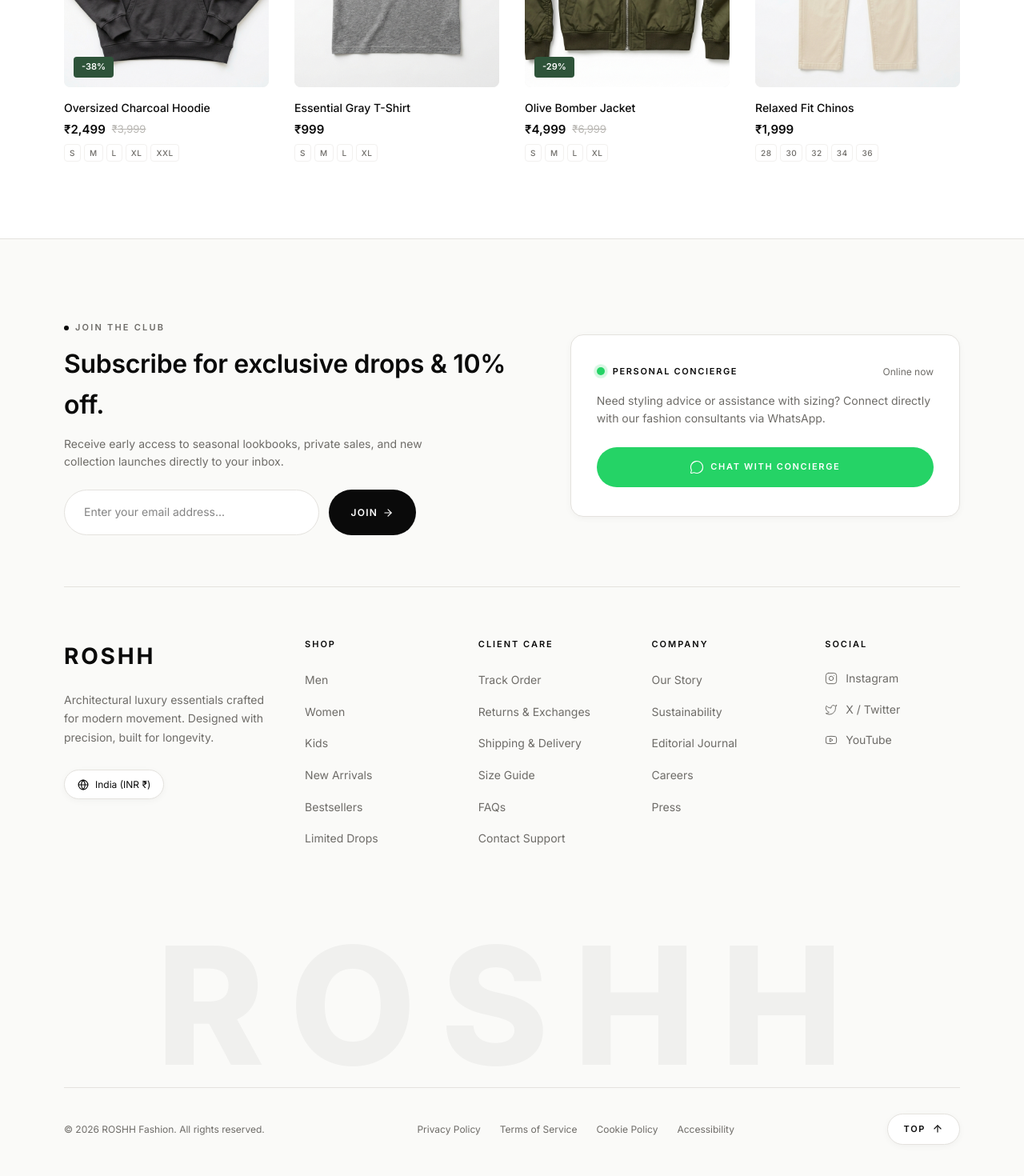
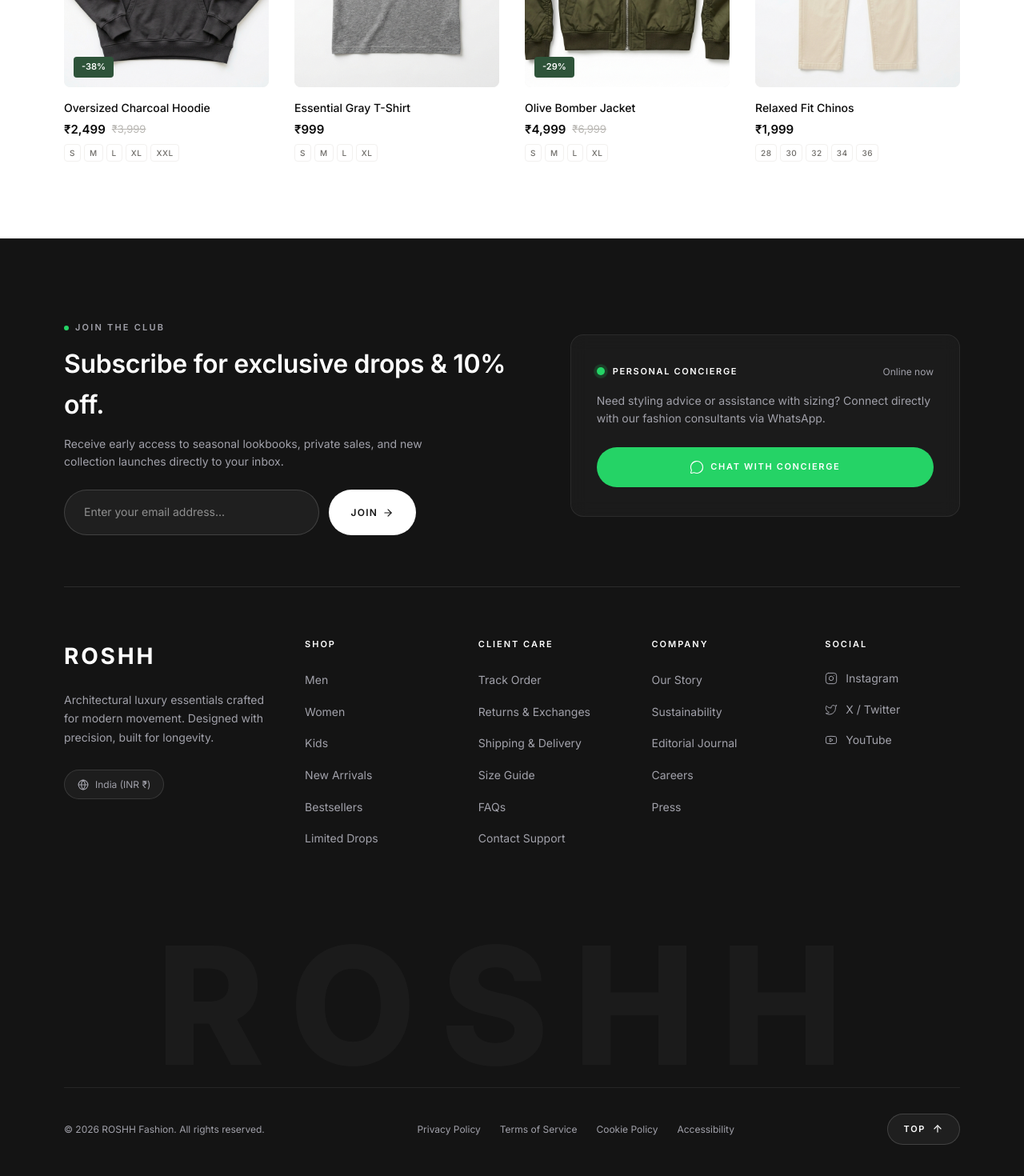
Before and after one commit to vinay-parit/roshh-fashion, a Next.js app: page / in a window 1280 px wide. Shown: the part 2851-4321 px from the top of the page at 80% size. Built offline with nearby package versions, Linux system fonts and the light colour scheme.

Commit message:
Footer color updated!!

```diff
--- a/app/components/Footer.jsx
+++ b/app/components/Footer.jsx
@@ -113,13 +113,13 @@
   return (
     <footer
       style={{
-        background: "var(--color-off-white)",
-        color: "var(--color-black)",
+        background: "#141414",
+        color: "#FFFFFF",
         paddingTop: "96px",
         paddingBottom: "40px",
         position: "relative",
         overflow: "hidden",
-        borderTop: "var(--border-hairline)",
+        borderTop: "1px solid rgba(255, 255, 255, 0.08)",
       }}
     >
       <div className="container-wide">
@@ -130,7 +130,7 @@
             gridTemplateColumns: "1.2fr 1fr",
             gap: "48px",
             paddingBottom: "64px",
-            borderBottom: "1px solid #E4E2DE",
+            borderBottom: "1px solid rgba(255, 255, 255, 0.1)",
             marginBottom: "64px",
             alignItems: "center",
           }}
@@ -151,14 +151,14 @@
                   width: "6px",
                   height: "6px",
                   borderRadius: "50%",
-                  backgroundColor: "var(--color-black)",
+                  backgroundColor: "var(--color-whatsapp)",
                   display: "inline-block",
                 }}
               />
               <span
                 className="text-label"
                 style={{
-                  color: "var(--color-stone)",
+                  color: "#A1A1AA",
                   fontSize: "11px",
                   letterSpacing: "0.2em",
                 }}
@@ -172,14 +172,14 @@
                 fontWeight: 600,
                 letterSpacing: "-0.01em",
                 marginBottom: "12px",
-                color: "var(--color-black)",
+                color: "#FFFFFF",
               }}
             >
               Subscribe for exclusive drops & 10% off.
             </h3>
             <p
               style={{
-                color: "var(--color-stone)",
+                color: "#A1A1AA",
                 fontSize: "14px",
                 maxWidth: "480px",
                 marginBottom: "24px",
@@ -205,29 +205,29 @@
                 required
                 style={{
                   flex: 1,
-                  background: "var(--color-white)",
-                  border: "1px solid #E4E2DE",
+                  background: "rgba(255, 255, 255, 0.05)",
+                  border: "1px solid rgba(255, 255, 255, 0.15)",
                   borderRadius: "var(--radius-full)",
                   padding: "16px 24px",
-                  color: "var(--color-black)",
+                  color: "#FFFFFF",
                   fontSize: "14px",
                   outline: "none",
-                  transition: "border-color 250ms, box-shadow 250ms",
+                  transition: "border-color 250ms, background 250ms",
                 }}
                 onFocus={(e) => {
-                  e.target.style.borderColor = "var(--color-black)";
-                  e.target.style.boxShadow = "0 0 0 1px var(--color-black)";
+                  e.target.style.borderColor = "#FFFFFF";
+                  e.target.style.background = "rgba(255, 255, 255, 0.08)";
                 }}
                 onBlur={(e) => {
-                  e.target.style.borderColor = "#E4E2DE";
-                  e.target.style.boxShadow = "none";
+                  e.target.style.borderColor = "rgba(255, 255, 255, 0.15)";
+                  e.target.style.background = "rgba(255, 255, 255, 0.05)";
                 }}
               />
               <button
                 type="submit"
                 style={{
-                  background: "var(--color-black)",
-                  color: "var(--color-white)",
+                  background: "#FFFFFF",
+                  color: "#141414",
                   border: "none",
                   borderRadius: "var(--radius-full)",
                   padding: "0 28px",
@@ -244,11 +244,11 @@
                 }}
                 onMouseEnter={(e) => {
                   e.currentTarget.style.transform = "scale(1.03)";
-                  e.currentTarget.style.background = "var(--color-charcoal)";
+                  e.currentTarget.style.background = "#F4F4F5";
                 }}
                 onMouseLeave={(e) => {
                   e.currentTarget.style.transform = "scale(1)";
-                  e.currentTarget.style.background = "var(--color-black)";
+                  e.currentTarget.style.background = "#FFFFFF";
                 }}
               >
                 {subscribed ? (
@@ -267,14 +267,14 @@
           {/* WhatsApp Concierge Card */}
           <div
             style={{
-              background: "var(--color-white)",
-              border: "1px solid #E4E2DE",
+              background: "rgba(255, 255, 255, 0.03)",
+              border: "1px solid rgba(255, 255, 255, 0.08)",
               borderRadius: "var(--radius-lg)",
               padding: "36px 32px",
               display: "flex",
               flexDirection: "column",
               gap: "16px",
-              boxShadow: "var(--shadow-sm)",
+              backdropFilter: "blur(10px)",
             }}
           >
             <div style={{ display: "flex", alignItems: "center", justifyContent: "space-between" }}>
@@ -312,17 +312,17 @@
                 </span>
                 <span
                   className="text-label"
-                  style={{ color: "var(--color-black)", fontSize: "11px" }}
+                  style={{ color: "#FFFFFF", fontSize: "11px" }}
                 >
                   PERSONAL CONCIERGE
                 </span>
               </div>
-              <span style={{ fontSize: "12px", color: "var(--color-stone)" }}>
+              <span style={{ fontSize: "12px", color: "#A1A1AA" }}>
                 Online now
               </span>
             </div>
 
-            <p style={{ color: "var(--color-stone)", fontSize: "14px", margin: 0, lineHeight: 1.6 }}>
+            <p style={{ color: "#A1A1AA", fontSize: "14px", margin: 0, lineHeight: 1.6 }}>
               Need styling advice or assistance with sizing? Connect directly with our fashion consultants via WhatsApp.
             </p>
 
@@ -362,7 +362,7 @@
                 fontSize: "28px",
                 fontWeight: 700,
                 letterSpacing: "0.1em",
-                color: "var(--color-black)",
+                color: "#FFFFFF",
                 textDecoration: "none",
                 display: "inline-block",
                 marginBottom: "20px",
@@ -372,7 +372,7 @@
             </Link>
             <p
               style={{
-                color: "var(--color-stone)",
+                color: "#A1A1AA",
                 fontSize: "14px",
                 lineHeight: 1.7,
                 marginBottom: "28px",
@@ -390,12 +390,11 @@
                 gap: "8px",
                 padding: "8px 16px",
                 borderRadius: "var(--radius-full)",
-                border: "1px solid #E4E2DE",
-                background: "var(--color-white)",
+                border: "1px solid rgba(255, 255, 255, 0.12)",
+                background: "rgba(255, 255, 255, 0.04)",
                 fontSize: "12px",
-                color: "var(--color-black)",
+                color: "#A1A1AA",
                 cursor: "pointer",
-                boxShadow: "var(--shadow-sm)",
               }}
             >
               <Globe size={14} />
@@ -408,7 +407,7 @@
             <h4
               className="text-label"
               style={{
-                color: "var(--color-black)",
+                color: "#FFFFFF",
                 marginBottom: "24px",
                 fontSize: "11px",
                 letterSpacing: "0.18em",
@@ -422,18 +421,18 @@
                   <Link
                     href={link.href}
                     style={{
-                      color: "var(--color-stone)",
+                      color: "#A1A1AA",
                       textDecoration: "none",
                       fontSize: "14px",
                       transition: "color 200ms ease, transform 200ms ease",
                       display: "inline-block",
                     }}
                     onMouseEnter={(e) => {
-                      e.target.style.color = "var(--color-black)";
+                      e.target.style.color = "#FFFFFF";
                       e.target.style.transform = "translateX(4px)";
                     }}
                     onMouseLeave={(e) => {
-                      e.target.style.color = "var(--color-stone)";
+                      e.target.style.color = "#A1A1AA";
                       e.target.style.transform = "translateX(0)";
                     }}
                   >
@@ -449,7 +448,7 @@
             <h4
               className="text-label"
               style={{
-                color: "var(--color-black)",
+                color: "#FFFFFF",
                 marginBottom: "24px",
                 fontSize: "11px",
                 letterSpacing: "0.18em",
@@ -463,18 +462,18 @@
                   <Link
                     href={link.href}
                     style={{
-                      color: "var(--color-stone)",
+                      color: "#A1A1AA",
                       textDecoration: "none",
                       fontSize: "14px",
                       transition: "color 200ms ease, transform 200ms ease",
                       display: "inline-block",
                     }}
                     onMouseEnter={(e) => {
-                      e.target.style.color = "var(--color-black)";
+                      e.target.style.color = "#FFFFFF";
                       e.target.style.transform = "translateX(4px)";
                     }}
                     onMouseLeave={(e) => {
-                      e.target.style.color = "var(--color-stone)";
+                      e.target.style.color = "#A1A1AA";
                       e.target.style.transform = "translateX(0)";
                     }}
                   >
@@ -490,7 +489,7 @@
             <h4
               className="text-label"
               style={{
-                color: "var(--color-black)",
+                color: "#FFFFFF",
                 marginBottom: "24px",
                 fontSize: "11px",
                 letterSpacing: "0.18em",
@@ -504,18 +503,18 @@
                   <Link
                     href={link.href}
                     style={{
-                      color: "var(--color-stone)",
+                      color: "#A1A1AA",
                       textDecoration: "none",
                       fontSize: "14px",
                       transition: "color 200ms ease, transform 200ms ease",
                       display: "inline-block",
                     }}
                     onMouseEnter={(e) => {
-                      e.target.style.color = "var(--color-black)";
+                      e.target.style.color = "#FFFFFF";
                       e.target.style.transform = "translateX(4px)";
                     }}
                     onMouseLeave={(e) => {
-                      e.target.style.color = "var(--color-stone)";
+                      e.target.style.color = "#A1A1AA";
                       e.target.style.transform = "translateX(0)";
                     }}
                   >
@@ -531,7 +530,7 @@
             <h4
               className="text-label"
               style={{
-                color: "var(--color-black)",
+                color: "#FFFFFF",
                 marginBottom: "24px",
                 fontSize: "11px",
                 letterSpacing: "0.18em",
@@ -552,13 +551,13 @@
                       display: "inline-flex",
                       alignItems: "center",
                       gap: "10px",
-                      color: "var(--color-stone)",
+                      color: "#A1A1AA",
                       textDecoration: "none",
                       fontSize: "14px",
                       transition: "color 200ms ease",
                     }}
-                    onMouseEnter={(e) => (e.currentTarget.style.color = "var(--color-black)")}
-                    onMouseLeave={(e) => (e.currentTarget.style.color = "var(--color-stone)")}
+                    onMouseEnter={(e) => (e.currentTarget.style.color = "#FFFFFF")}
+                    onMouseLeave={(e) => (e.currentTarget.style.color = "#A1A1AA")}
                   >
                     <IconComponent size={16} />
                     <span>{social.label}</span>
@@ -586,7 +585,7 @@
               fontSize: "clamp(80px, 16vw, 240px)",
               fontWeight: 800,
               letterSpacing: "0.15em",
-              color: "rgba(0, 0, 0, 0.04)",
+              color: "rgba(255, 255, 255, 0.03)",
               textTransform: "uppercase",
               display: "block",
             }}
@@ -602,14 +601,14 @@
             justifyContent: "space-between",
             alignItems: "center",
             paddingTop: "32px",
-            borderTop: "1px solid #E4E2DE",
+            borderTop: "1px solid rgba(255, 255, 255, 0.08)",
             flexWrap: "wrap",
             gap: "20px",
           }}
         >
           <p
             style={{
-              color: "var(--color-stone)",
+              color: "#A1A1AA",
               fontSize: "12px",
               margin: 0,
             }}
@@ -625,13 +624,13 @@
                   key={item}
                   href="#"
                   style={{
-                    color: "var(--color-stone)",
+                    color: "#A1A1AA",
                     textDecoration: "none",
                     fontSize: "12px",
                     transition: "color 200ms ease",
                   }}
-                  onMouseEnter={(e) => (e.target.style.color = "var(--color-black)")}
-                  onMouseLeave={(e) => (e.target.style.color = "var(--color-stone)")}
+                  onMouseEnter={(e) => (e.target.style.color = "#FFFFFF")}
+                  onMouseLeave={(e) => (e.target.style.color = "#A1A1AA")}
                 >
                   {item}
                 </Link>
@@ -643,10 +642,10 @@
           <button
             onClick={scrollToTop}
             style={{
-              background: "var(--color-white)",
-              border: "1px solid #E4E2DE",
+              background: "rgba(255, 255, 255, 0.05)",
+              border: "1px solid rgba(255, 255, 255, 0.15)",
               borderRadius: "var(--radius-full)",
-              color: "var(--color-black)",
+              color: "#FFFFFF",
               padding: "10px 20px",
               fontSize: "11px",
               fontWeight: 600,
@@ -657,14 +656,15 @@
               gap: "8px",
               cursor: "pointer",
               transition: "all 250ms ease",
-              boxShadow: "var(--shadow-sm)",
             }}
             onMouseEnter={(e) => {
-              e.currentTarget.style.borderColor = "var(--color-black)";
+              e.currentTarget.style.borderColor = "#FFFFFF";
+              e.currentTarget.style.background = "rgba(255, 255, 255, 0.1)";
               e.currentTarget.style.transform = "translateY(-2px)";
             }}
             onMouseLeave={(e) => {
-              e.currentTarget.style.borderColor = "#E4E2DE";
+              e.currentTarget.style.borderColor = "rgba(255, 255, 255, 0.15)";
+              e.currentTarget.style.background = "rgba(255, 255, 255, 0.05)";
               e.currentTarget.style.transform = "translateY(0)";
             }}
           >
```
